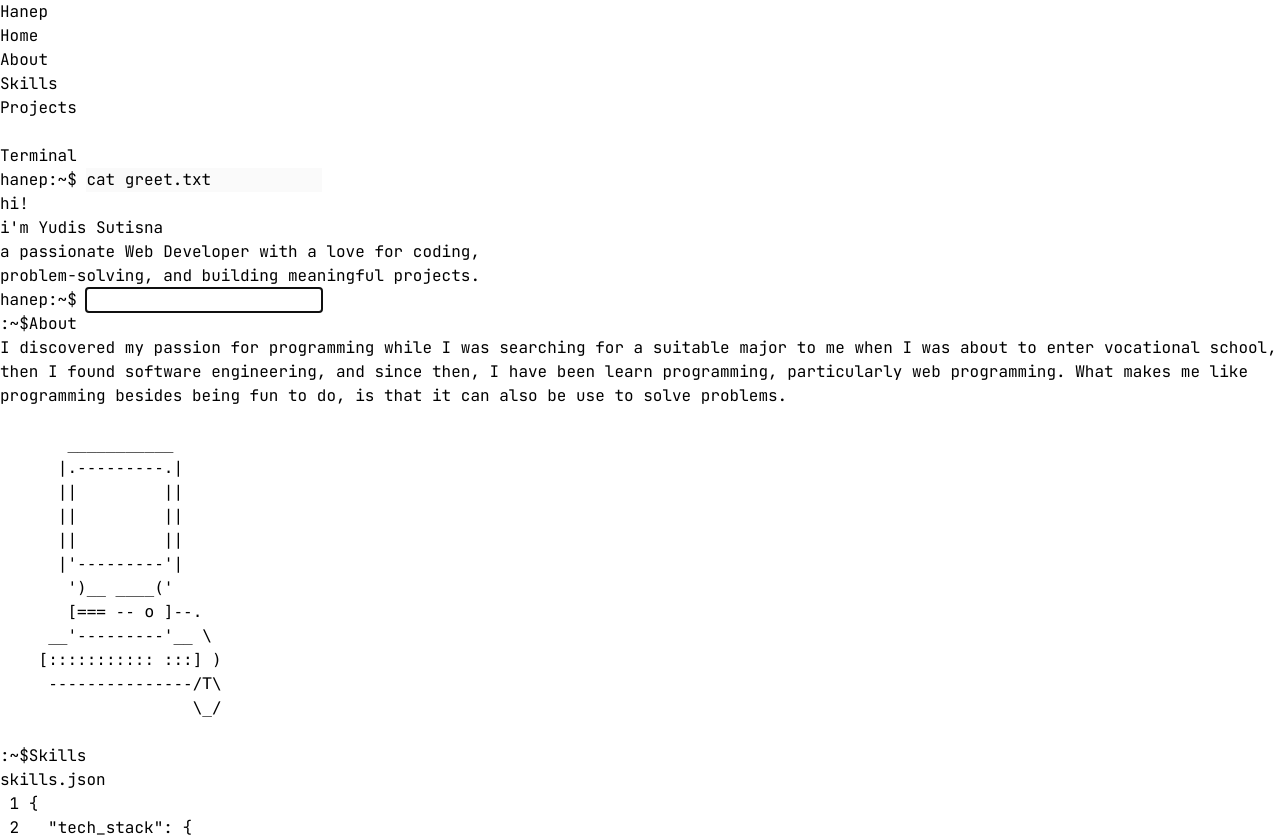
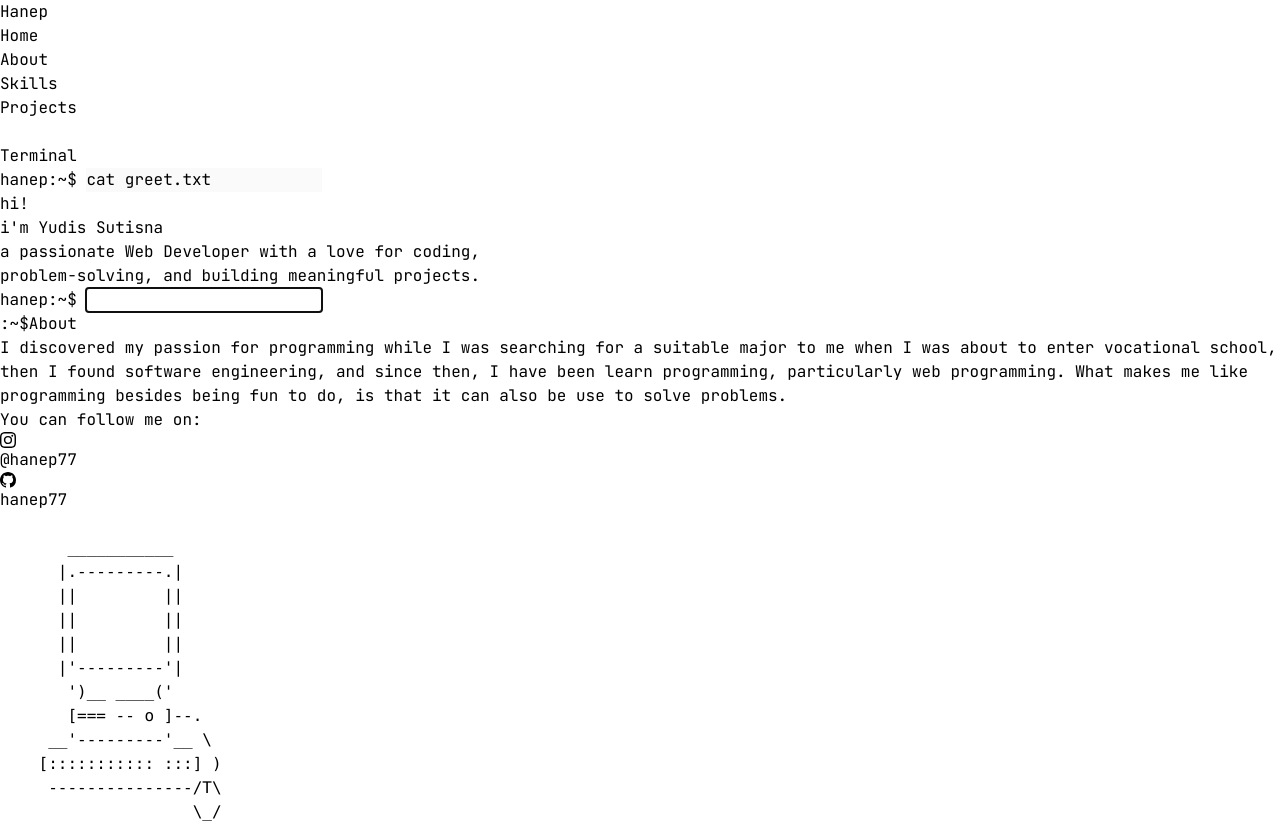
Before and after one commit to Hanep77/hanep77.github.io, a React (Vite) app: page / in a window 1280 px wide. Shown: the top 837 px of the page. Built offline with nearby package versions, Linux system fonts and the light colour scheme.

Commit message:
fix about section

```diff
--- a/src/sections/About.tsx
+++ b/src/sections/About.tsx
@@ -1,3 +1,5 @@
+import { BsGithub, BsInstagram } from "react-icons/bs";
+
 export default function About() {
   const ascii = String.raw`
        ___________
@@ -19,7 +21,12 @@ export default function About() {
         <h2 className="text-2xl font-bold text-center mb-5">:<span className="text-blue-400">~</span><span className="text-green-400">$</span>About</h2>
         <div className="flex flex-col sm:flex-row sm:items-center">
           <div className="sm:w-2/3">
-            <p>I discovered my passion for programming while I was searching for a suitable major to me when I was about to enter vocational school, then I found software engineering, and since then, I have been learn programming, particularly web programming. What makes me like programming besides being fun to do, is that it can also be use to solve problems.</p>
+            <p className="text-justify">I discovered my passion for programming while I was searching for a suitable major to me when I was about to enter vocational school, then I found software engineering, and since then, I have been learn programming, particularly web programming. What makes me like programming besides being fun to do, is that it can also be use to solve problems.</p>
+            <div className="mt-5 border border-blue-400 p-2 rounded">
+              <h5 className="text-lg font-bold text-green-400">You can follow me on:</h5>
+              <a href="https://instagram.com/hanep77" className="flex items-center gap-2"><BsInstagram />@hanep77</a>
+              <a href="https://github.com/hanep77" className="flex items-center gap-2"><BsGithub />hanep77</a>
+            </div>
           </div>
           <pre className="sm:w-1/3">
             {ascii}
```
